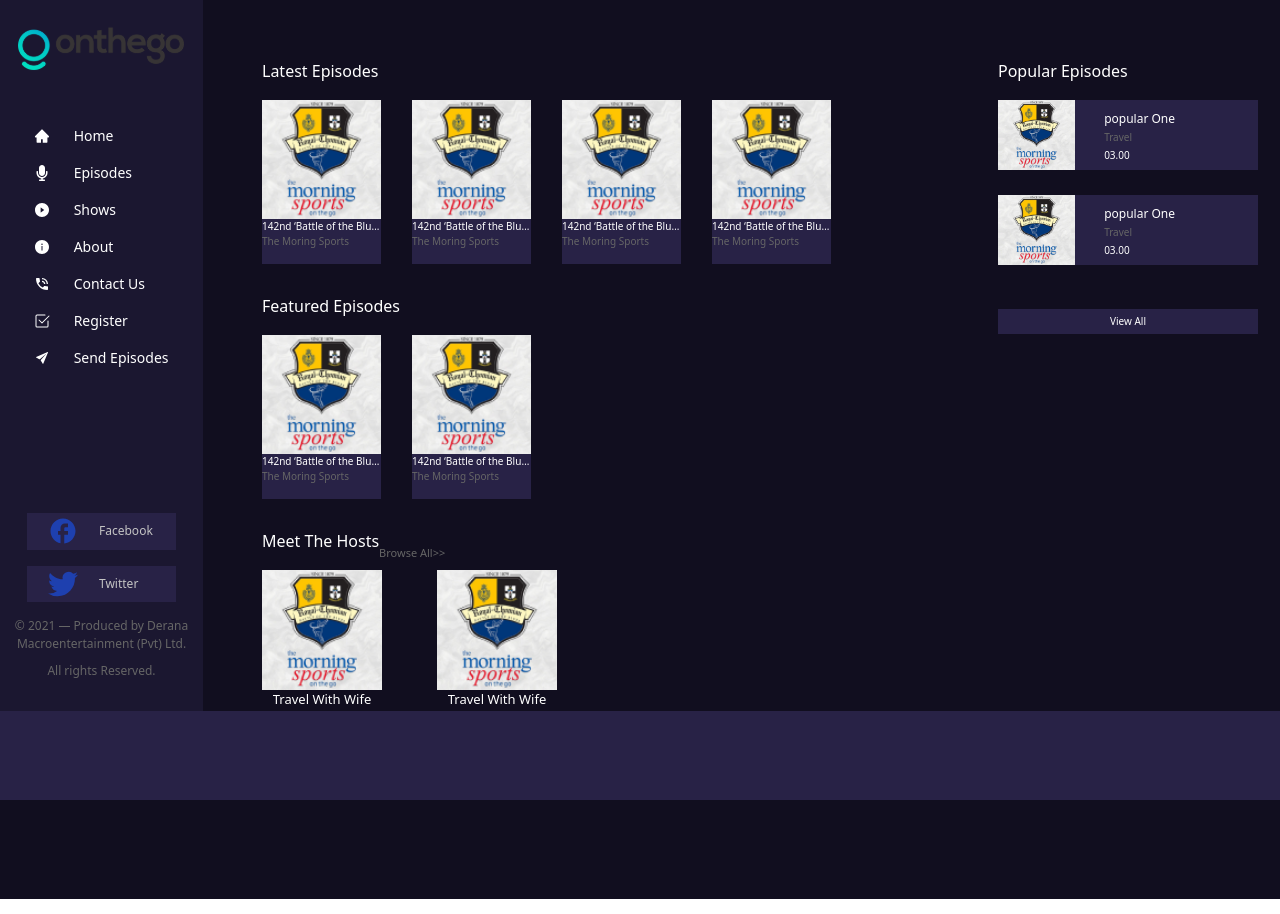
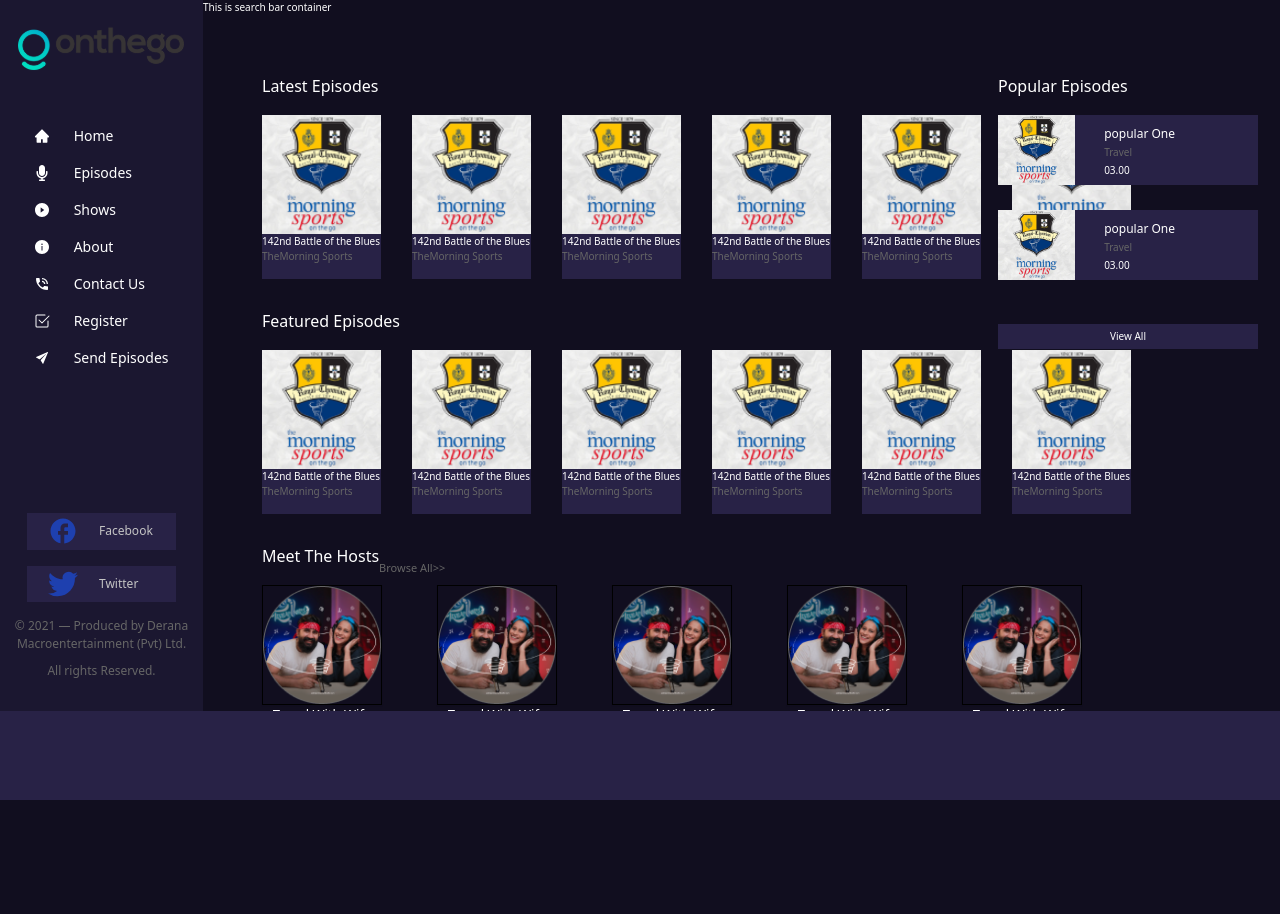
Before and after one commit to tsjayakody/onthego-client, a React (Create React App) app: page / in a window 1280 px wide. Built offline with nearby package versions, Linux system fonts and the light colour scheme.

Commit message:
code clean-up and making reusable component containers that can accept children

```diff
--- a/package.json
+++ b/package.json
@@ -11,6 +11,7 @@
     "react-icons": "^4.3.1",
     "react-router-dom": "^6.2.1",
     "react-scripts": "5.0.0",
+    "recoil": "^0.6.1",
     "web-vitals": "^2.1.4"
   },
   "scripts": {
--- a/src/components/Home.jsx
+++ b/src/components/Home.jsx
@@ -6,12 +6,17 @@ import HomeContainerEpisodes from './home/HomeContainerEpisodes';
 import HomeContainerHostCard from './home/HomeContainerHostCard';
 import PopularEpisode from './home/PopularEpisode';
 import commonImage from './assets/common-sample-image.png';
+import BackgroundContainer from './shared/BackgroundContainer';
+import Topbar from './shared/Topbar';
+import latestepisodes from '../data/LatestEpisodes';
+import featuredepisodes from '../data/FeaturedEpisodes';
+import hosts from '../data/Hosts';
 
 function Home() {
   return (
-    <div className='bg-#110E1F flex-grow h-full w-full overflow-y-auto overflow-x-auto md:pl-[203px] pb-[150px]'>
-      {/* top bar */}
-      <div className='bg-transparent'></div>
+    <BackgroundContainer>
+        {/* top bar */}
+      <Topbar><p className='text-#FFFFFF text-[10px]'>This is search bar container</p></Topbar>
       {/* main content */}
       <div className='flex relative'>
                 {/* music shows */}
@@ -22,10 +27,14 @@ function Home() {
                         <HomeRowContainerTitle rowTitle='Latest Episodes' />
                         {/* dynmic list here */}
                         <div className='flex space-x-[16px] md:space-x-[31px] w-screen overflow-x-auto'>
-                            <HomeContainerEpisodes bannerImage={commonImage} bannerTitle='142nd ‘Battle of the Blues” Ends In A Watery Draw' bannerCreator='The Moring Sports' />
-                            <HomeContainerEpisodes bannerImage={commonImage} bannerTitle='142nd ‘Battle of the Blues” Ends In A Watery Draw' bannerCreator='The Moring Sports' />
-                            <HomeContainerEpisodes bannerImage={commonImage} bannerTitle='142nd ‘Battle of the Blues” Ends In A Watery Draw' bannerCreator='The Moring Sports' />
-                            <HomeContainerEpisodes bannerImage={commonImage} bannerTitle='142nd ‘Battle of the Blues” Ends In A Watery Draw' bannerCreator='The Moring Sports' />
+                            {latestepisodes.map((item)=>(
+                                <HomeContainerEpisodes
+                                    key={item.id}
+                                    bannerImage={item.episodeCover}
+                                    bannerTitle={item.episodeName}
+                                    bannerCreator={item.episodeOwner}
+                                 />
+                            ))}
                         </div>
                     </div>
                     {/* featured episodes */}
@@ -33,8 +42,14 @@ function Home() {
                         <HomeRowContainerTitle rowTitle='Featured Episodes' />
                         {/* dynmic list here */}
                         <div className='flex space-x-[16px] md:space-x-[31px] w-screen overflow-x-auto'>
-                            <HomeContainerEpisodes bannerImage={commonImage} bannerTitle='142nd ‘Battle of the Blues” Ends In A Watery Draw' bannerCreator='The Moring Sports' />
-                            <HomeContainerEpisodes bannerImage={commonImage} bannerTitle='142nd ‘Battle of the Blues” Ends In A Watery Draw' bannerCreator='The Moring Sports' />
+                            {featuredepisodes.map((item)=>(
+                                <HomeContainerEpisodes
+                                    key={item.id}
+                                    bannerImage={item.episodeCover}
+                                    bannerTitle={item.episodeName}
+                                    bannerCreator={item.episodeOwner}
+                                />
+                            ))}
                         </div>
                     </div>
                     {/* meet the hosts */}
@@ -46,8 +61,9 @@ function Home() {
                                 </div>
                             </div>
                         <div className='flex space-x-[55px]'>
-                            <HomeContainerHostCard bannerImage={commonImage} bannerTitle='Travel With Wife' bannerType='CONTENT CREATOR' />
-                            <HomeContainerHostCard bannerImage={commonImage} bannerTitle='Travel With Wife' bannerType='CONTENT CREATOR' />
+                            {hosts.map((item)=>(
+                                <HomeContainerHostCard key={item.id} bannerImage={item.hostCover} bannerTitle={item.hostName} bannerType={item.hostType} />
+                            ))}
                         </div>
                     </div>
                 </div>
@@ -68,7 +84,7 @@ function Home() {
                     </div>
                 </div>
             </div>
-    </div>
+    </BackgroundContainer>
   );
 }
 
--- a/src/components/home/HomeContainerHostCard.jsx
+++ b/src/components/home/HomeContainerHostCard.jsx
@@ -8,20 +8,34 @@ function HomeContainerHostCard({bannerImage, bannerTitle, bannerType}) {
     return (
         <div >
             <div className='bg-transparent md:h-179 md:w-120 h-166 w-120'>
-                <img src={bannerImage} alt="" className='object-cover rounded-full h-120 w-120' />
+                {/* needds to implement circular background here */}
+                <img src={bannerImage} alt="" className='rounded-full border border-gray-100 shadow-sm'/>
                 <div className='flex flex-col items-center'>
                 <p className='text-#FFFFFF text-[13px] md:text-[13px] truncate'>{bannerTitle}</p>
                 <p className='text-#666666 text-[10px] truncate'>{bannerType}</p>
                 </div>
                 <div className='flex justify-around'>
+
                     {/* twitter button */}
-                    <img src={hostTwitterIcon} height='10'width='13' alt="" />
+                    <a href={"https://www.twitter.com"} target="_blank" rel="noopener noreferrer">
+                        <img src={hostTwitterIcon} height='10'width='13' alt="" />
+                    </a>
+
                     {/* facebook button */}
-                    <img src={hostFacebookIcon} height='10'width='13' alt="" />
+                    <a href={"https://www.twitter.com"} target="_blank" rel="noopener noreferrer">
+                        <img src={hostFacebookIcon} height='10'width='13' alt="" />
+                    </a>
+
                     {/* pinterest button */}
-                    <img src={hostPinterestIcon} height='10'width='13' alt="" />
+                    <a href={"https://www.twitter.com"} target="_blank" rel="noopener noreferrer">
+                        <img src={hostPinterestIcon} height='10'width='13' alt="" />
+                    </a>
+
                     {/* instagram button */}
-                    <img src={hostInstagramIcon} height='10'width='13' alt="" />
+                    <a href={"https://www.twitter.com"} target="_blank" rel="noopener noreferrer">
+                        <img src={hostInstagramIcon} height='10'width='13' alt="" />
+                    </a>
+
                 </div>
             </div>
         </div>
--- /dev/null
+++ b/src/components/shared/BackgroundContainer.jsx
@@ -0,0 +1,11 @@
+import React from 'react'
+
+function BackgroundContainer({children}) {
+  return (
+    <div className='bg-#110E1F flex-grow h-full w-full overflow-y-auto overflow-x-auto md:pl-[203px] pb-[150px]'>
+        {children}
+    </div>
+  );
+}
+
+export default BackgroundContainer
--- /dev/null
+++ b/src/components/shared/SocialButtonContainer.jsx
@@ -0,0 +1,11 @@
+import React from 'react'
+
+function SocialButtonContainer({children}) {
+  return (
+    <div className='bg-transparent h-36.58 w-149 md:bg-#282246 md:flex md:items-center sm:pl-[13px]'>
+        {children}
+    </div>
+  )
+}
+
+export default SocialButtonContainer
--- /dev/null
+++ b/src/components/shared/Topbar.jsx
@@ -0,0 +1,11 @@
+import React from 'react'
+
+function Topbar({children}) {
+  return (
+    <div className='bg-transparent'>
+        {children}
+    </div>
+  )
+}
+
+export default Topbar
--- a/src/components/sidebar/SocialButton.jsx
+++ b/src/components/sidebar/SocialButton.jsx
@@ -1,18 +1,19 @@
 import React from 'react';
+import SocialButtonContainer from '../shared/SocialButtonContainer';
 
 function SocialButton({icon, name}) {
 
   let onClick = ()=>{console.log('social button pressed');};
 
   return (
-  <div className='bg-transparent h-36.58 w-149 md:bg-#282246 md:flex md:items-center sm:pl-[13px]'>
+  <SocialButtonContainer>
     <button className='text-#666666 text-[12px] flex items-center md:text-#C4C4C4 md:pl-[8px]' onClick={onClick}>
-    {/* icon */}
-    {icon}
-    {/* text */}
-    <p className=' md:pl-[21px]'>{name}</p>
+      {/* icon */}
+      {icon}
+      {/* text */}
+      <p className=' md:pl-[21px]'>{name}</p>
     </button>
-  </div>
+  </SocialButtonContainer>
   );
 }
 
--- a/src/data/FeaturedEpisodes.js
+++ b/src/data/FeaturedEpisodes.js
@@ -5,38 +5,38 @@ let featuredepisodes = [
     {
         'id': 1,
         'episodeCover': sampleImage,
-        'episodeCategory': 'Sport',
-        'episodeList': 12,
+        'episodeName': '142nd Battle of the Blues',
+        'episodeOwner':'TheMorning Sports',
     },
     {
         'id': 2,
         'episodeCover': sampleImage,
-        'episodeCategory': 'Education',
-        'episodeList': 11,
+        'episodeName': '142nd Battle of the Blues',
+        'episodeOwner':'TheMorning Sports',
     },
     {
         'id': 3,
         'episodeCover': sampleImage,
-        'episodeCategory': 'News',
-        'episodeList': 9,
+        'episodeName': '142nd Battle of the Blues',
+        'episodeOwner':'TheMorning Sports',
     },
     {
         'id': 4,
         'episodeCover': sampleImage,
-        'episodeCategory': 'International',
-        'episodeList': 15,
+        'episodeName': '142nd Battle of the Blues',
+        'episodeOwner':'TheMorning Sports',
     },
     {
         'id': 5,
         'episodeCover': sampleImage,
-        'episodeCategory': 'Sport',
-        'episodeList': 3,
+        'episodeName': '142nd Battle of the Blues',
+        'episodeOwner':'TheMorning Sports',
     },
     {
         'id': 6,
         'episodeCover': sampleImage,
-        'episodeCategory': 'Sport',
-        'episodeList': 5,
+        'episodeName': '142nd Battle of the Blues',
+        'episodeOwner':'TheMorning Sports',
     },
 ]
 
--- a/src/data/Hosts.js
+++ b/src/data/Hosts.js
@@ -1,10 +1,10 @@
-import sampleImage from '../components/assets/common-sample-image.png';
+import hostImage from '../components/assets/sample-host-image.png';
 
 //! sample hosts list
 let hosts = [
     {
         'id': 1,
-        'hostCover': sampleImage,
+        'hostCover': hostImage,
         'hostName': 'Travel With Wife',
         'hostType': 'CONTENT CREATOR',
         'hostFacebookUrl': 'https://www.facebook.com',
@@ -14,7 +14,7 @@ let hosts = [
     },
     {
         'id': 2,
-        'hostCover': sampleImage,
+        'hostCover': hostImage,
         'hostName': 'Travel With Wife',
         'hostType': 'CONTENT CREATOR',
         'hostFacebookUrl': 'https://www.facebook.com',
@@ -24,7 +24,7 @@ let hosts = [
     },
     {
         'id': 3,
-        'hostCover': sampleImage,
+        'hostCover': hostImage,
         'hostName': 'Travel With Wife',
         'hostType': 'CONTENT CREATOR',
         'hostFacebookUrl': 'https://www.facebook.com',
@@ -34,7 +34,7 @@ let hosts = [
     },
     {
         'id': 4,
-        'hostCover': sampleImage,
+        'hostCover': hostImage,
         'hostName': 'Travel With Wife',
         'hostType': 'CONTENT CREATOR',
         'hostFacebookUrl': 'https://www.facebook.com',
@@ -44,7 +44,7 @@ let hosts = [
     },
     {
         'id': 5,
-        'hostCover': sampleImage,
+        'hostCover': hostImage,
         'hostName': 'Travel With Wife',
         'hostType': 'CONTENT CREATOR',
         'hostFacebookUrl': 'https://www.facebook.com',
```
Also changed, not shown: src/components/assets/sample-host-image.png (added), 1 other file (tests, documents, lock files or other folders).
